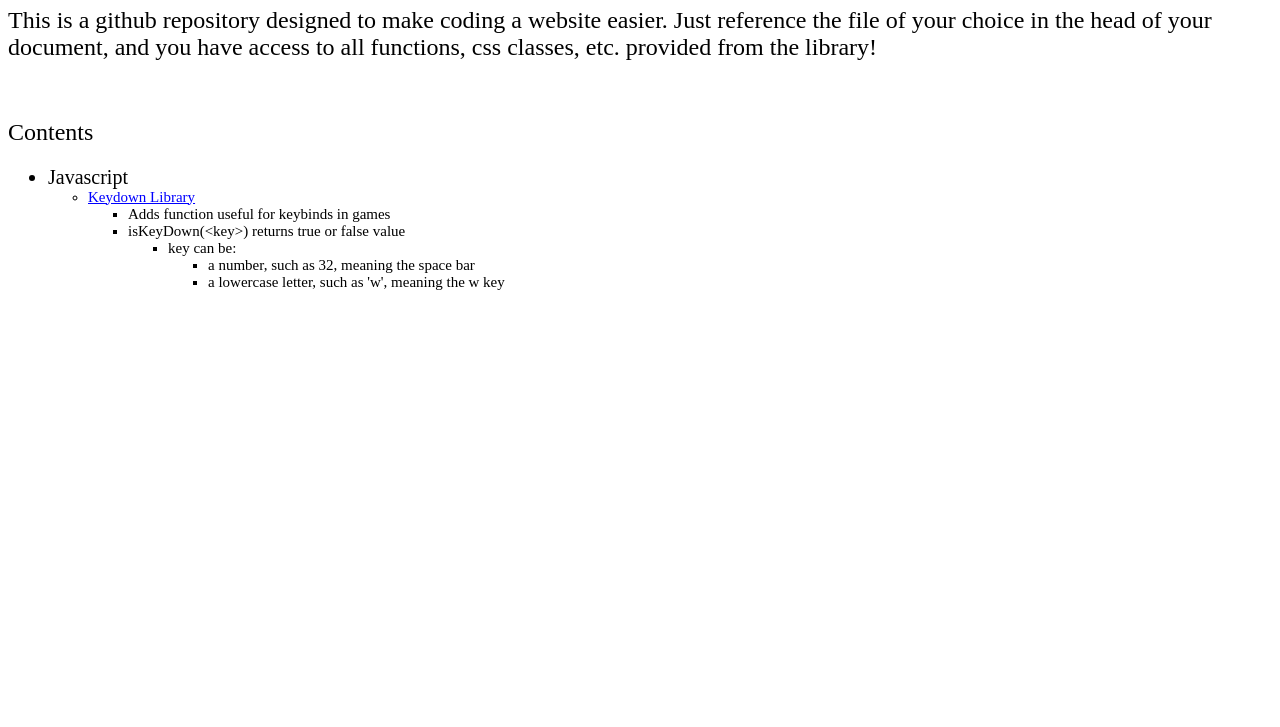
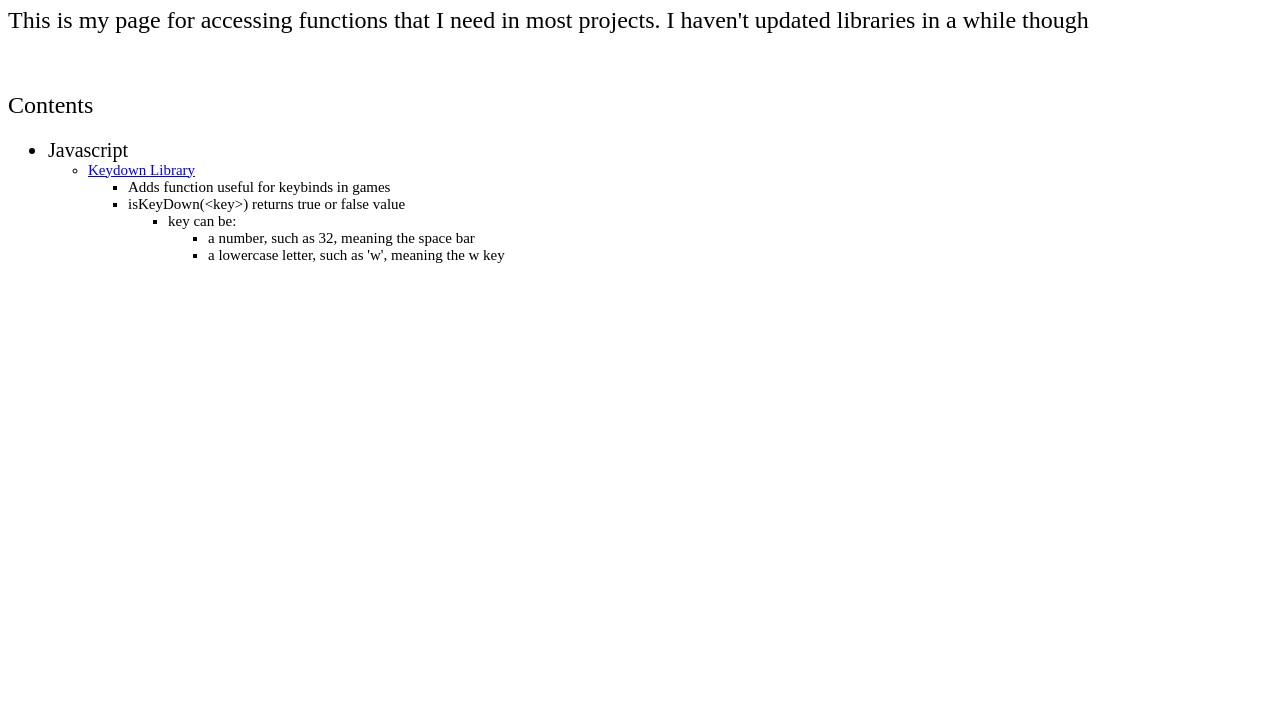
Before and after one commit to SaltyNickel702/util, a plain HTML site: page index.html in a window 1280 px wide. Shown: the part 73-800 px from the top of the page. Drawn offline with Linux system fonts and the light colour scheme.

Commit message:
Update index.html

```diff
--- a/index.html
+++ b/index.html
@@ -16,7 +16,7 @@
     </head>
     <body>
         <h1>DarkMatr126 website utilities and libraries</h1>
-        <h2 style="font-weight:400;">This is a github repository designed to make coding a website easier. Just reference the file of your choice in the head of your document, and you have access to all functions, css classes, etc. provided from the library!</h2><br>
+        <h2 style="font-weight:400;">This is my page for accessing functions that I need in most projects. I haven't updated libraries in a while though</h2><br>
 
         <h2 style="font-weight:400;">Contents</h2>
         <ul>
```
